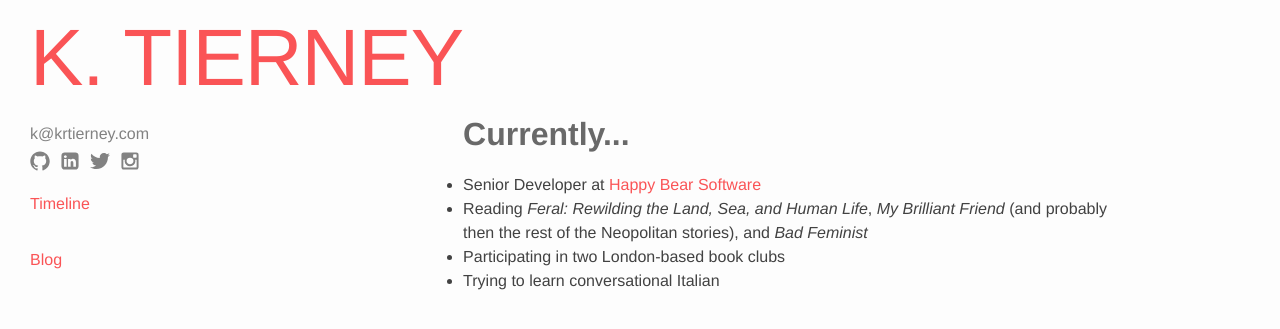
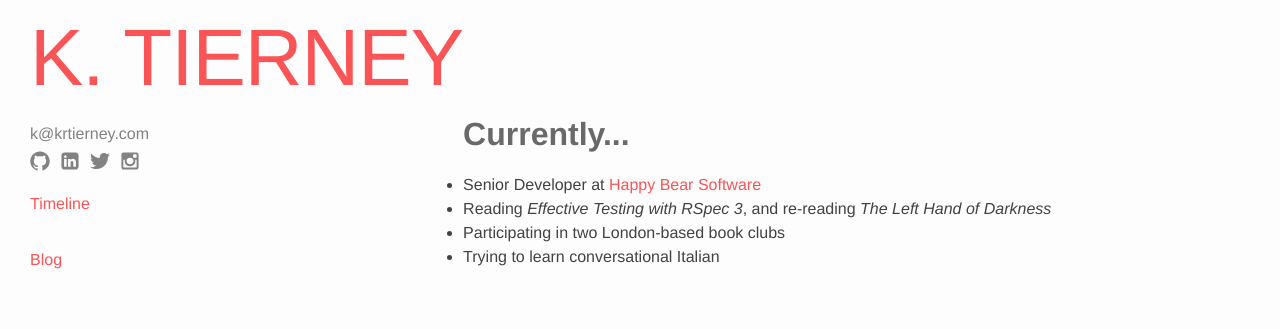
Before and after one commit to krtierney/krtierney.github.io, a Jekyll site: the page built from index.md, in a window 1280 px wide. Shown: the top 329 px of the page. Built offline with Jekyll 4.4.1, drawn with Linux system fonts in a browser that asks for light colours.

Commit message:
Update current reading list

```diff
--- a/_layouts/home.html
+++ b/_layouts/home.html
@@ -7,9 +7,8 @@ layout: default
   <h1>Currently...</h1>
   <ul>
     <li>Senior Developer at  <a href="https://www.happybearsoftware.com">Happy Bear Software</a></li>
-    <li>Reading <em>Feral: Rewilding the Land, Sea, and Human Life</em>, <em> My
-        Brilliant Friend</em> (and probably then the rest of the Neopolitan
-      stories), and <em>Bad Feminist</em></li>
+    <li>Reading <em>Effective Testing with RSpec 3</em>, and re-reading <em>The
+      Left Hand of Darkness</em></li>
     <li>Participating in two London-based book clubs</li>
     <li>Trying to learn conversational Italian</li>
   </ul>
```
